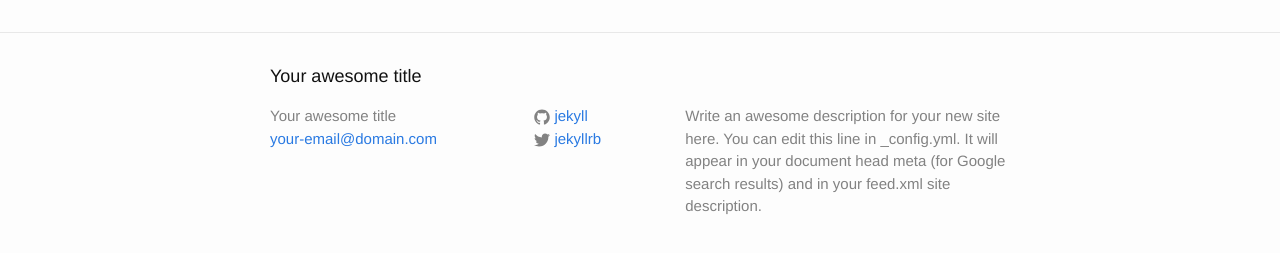
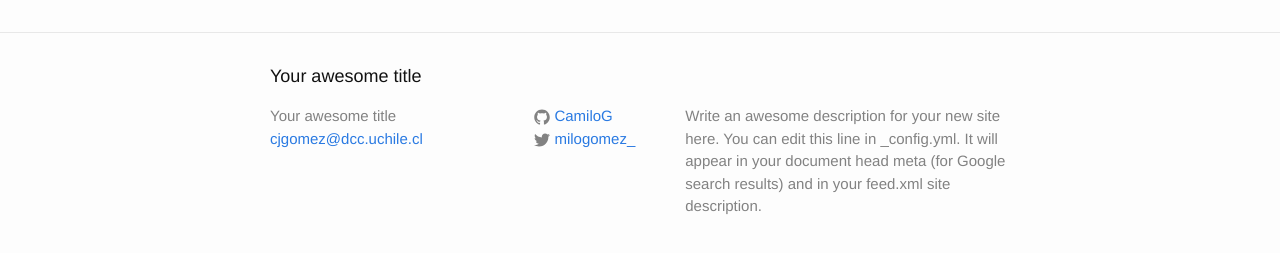
Before and after one commit to CamiloG/camilog.github.io, a Jekyll site: the page built from index.html, in a window 1280 px wide. Shown: the part 264-517 px from the top of the page. Built offline with Jekyll 4.4.1, drawn with Linux system fonts in a browser that asks for light colours.

Commit message:
Probando configuraciones

```diff
--- a/_config.yml
+++ b/_config.yml
@@ -1,14 +1,14 @@
 # Site settings
 title: Your awesome title
-email: your-email@domain.com
+email: cjgomez@dcc.uchile.cl
 description: > # this means to ignore newlines until "baseurl:"
   Write an awesome description for your new site here. You can edit this
   line in _config.yml. It will appear in your document head meta (for
   Google search results) and in your feed.xml site description.
 baseurl: "" # the subpath of your site, e.g. /blog/
 url: "http://yourdomain.com" # the base hostname & protocol for your site
-twitter_username: jekyllrb
-github_username:  jekyll
+twitter_username: milogomez_
+github_username:  CamiloG
 
 # Build settings
 markdown: kramdown
```
